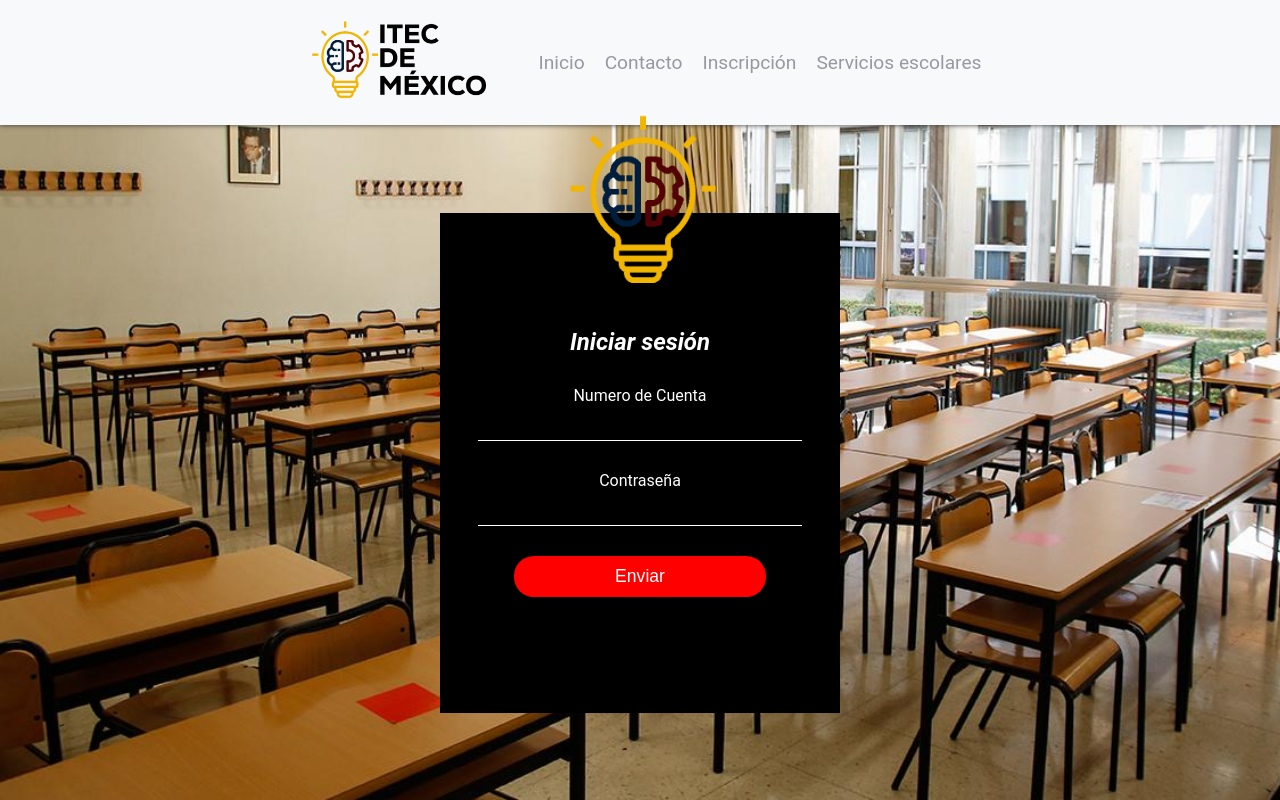
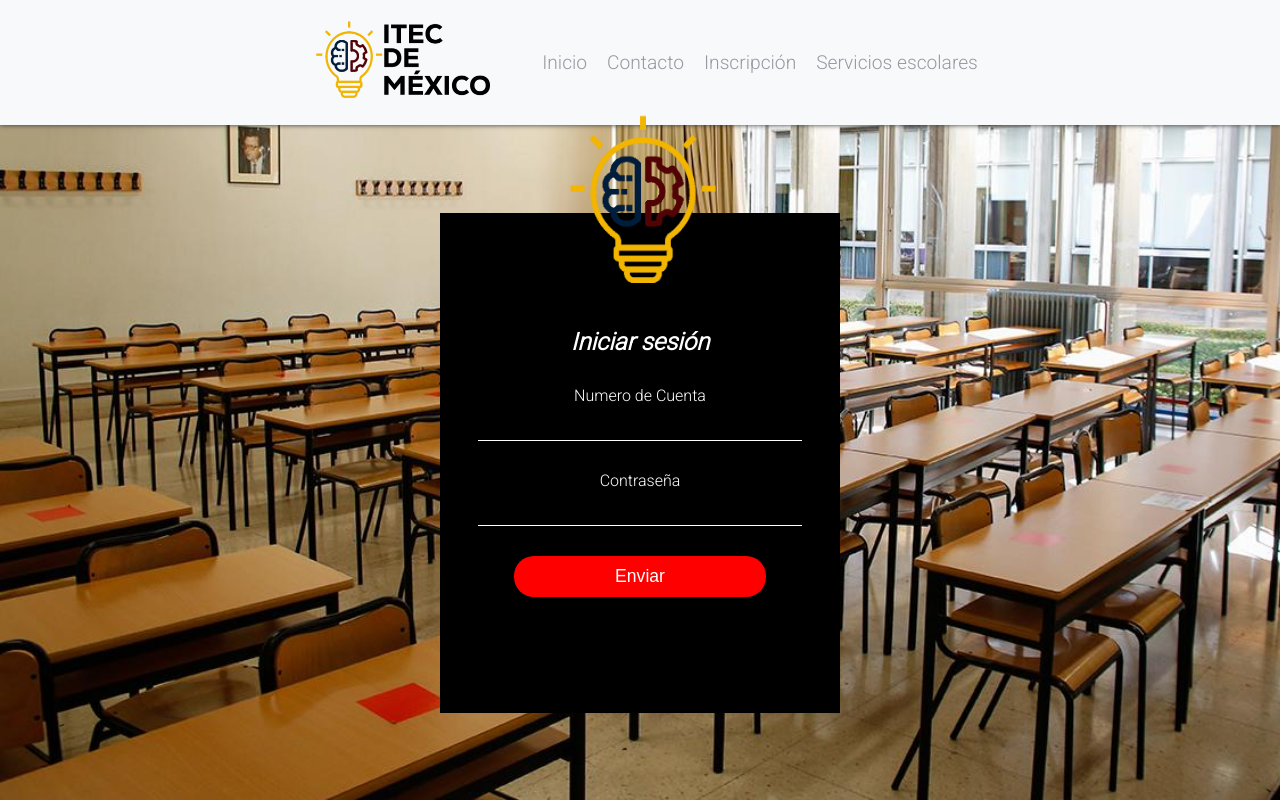
Before and after one commit to CSamu7/sistema-de-inscripcion, a website: page frontend/pages/inicio-de-sesion.html in a window 1280 px wide. Drawn offline with Linux system fonts and the light colour scheme.

Commit message:
fix: add font to inicio de sesion

```diff
--- a/frontend/pages/inicio-de-sesion.html
+++ b/frontend/pages/inicio-de-sesion.html
@@ -3,8 +3,12 @@
   <head>
     <meta charset="utf-8" />
     <meta name="viewport" content="width=device-width, initial-scale=1" />
+    <link rel="stylesheet" href="/frontend/css/inicio-de-sesion.css">
     <title>ITEC de México | Inicio de sesion</title>
-    <link rel="stylesheet" href="/frontend/css/inicio-de-sesion.css">
+    <link rel="shortcut icon" href="../assets/img/logo.png" type="image/x-icon">
+    <link rel="preconnect" href="https://fonts.googleapis.com">
+<link rel="preconnect" href="https://fonts.gstatic.com" crossorigin>
+<link href="https://fonts.googleapis.com/css2?family=Roboto:wght@300&display=swap" rel="stylesheet">
   </head>
   <body>
     <div class="root">
```
